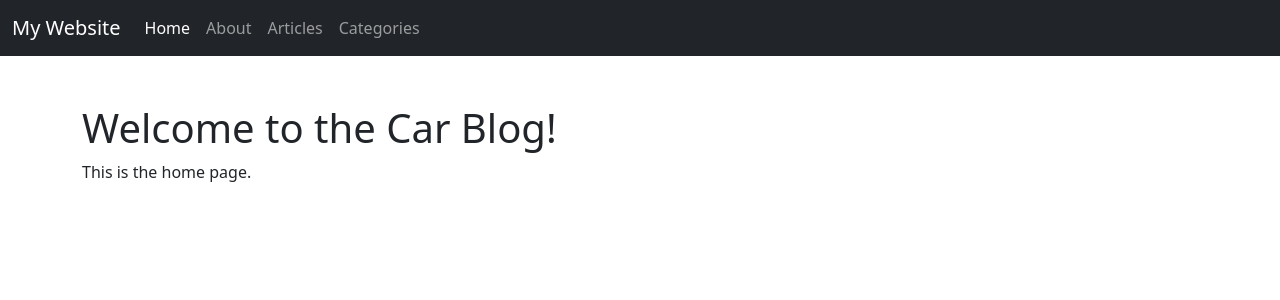
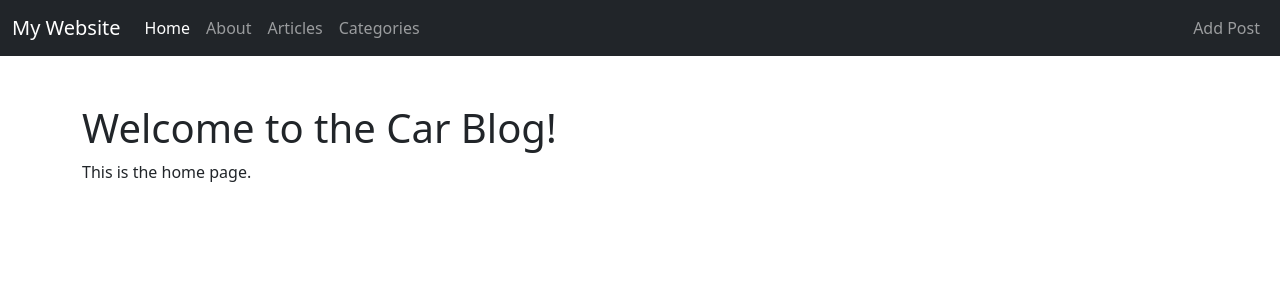
Before and after one commit to nbist24k/Web322_Assignment, a Node server app: page / in a window 1280 px wide. Shown: the top 300 px of the page. Run offline with Node 20, Linux system fonts and the light colour scheme.

Commit message:
Added the add post navigation bar in the files

```diff
--- a/views/home.html
+++ b/views/home.html
@@ -31,7 +31,7 @@
           <span class="navbar-toggler-icon"></span>
         </button>
         <div class="collapse navbar-collapse" id="navbarNav">
-          <ul class="navbar-nav">
+          <ul class="navbar-nav me-auto">
             <li class="nav-item">
               <a class="nav-link active" aria-current="page" href="/">Home</a>
             </li>
@@ -43,6 +43,11 @@
             </li>
             <li class="nav-item">
               <a class="nav-link" href="/categories">Categories</a>
+            </li>
+          </ul>
+          <ul class="nav navbar-nav navbar-right">
+            <li class="nav-item">
+              <a class="nav-link" href="/posts/add">Add Post</a>
             </li>
           </ul>
         </div>
```
Also changed, not shown: views/about.html (+6 -1 lines), views/articles.html (+6 -1 lines), views/categories.html (+6 -1 lines).
